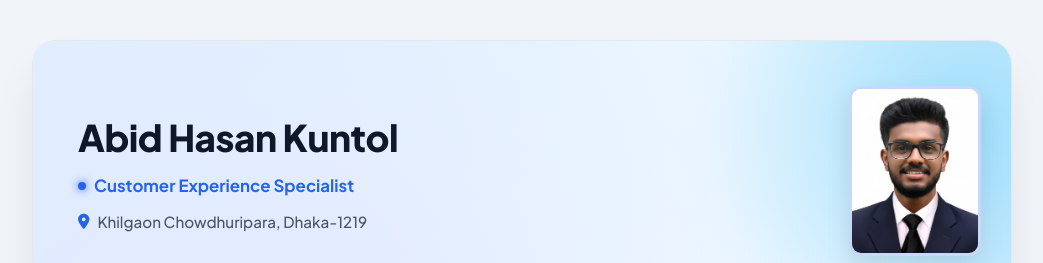
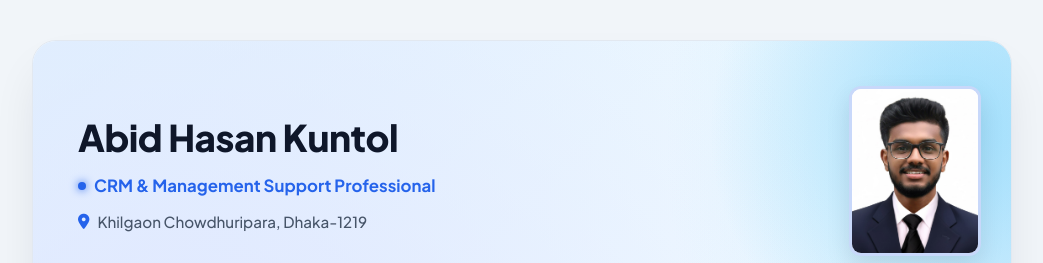
Before and after one commit to kuntolhasan/contact-info, a plain HTML site: page index.html in a window 1280 px wide. Shown: the top 263 px of the page, without its empty margins (118-1161 px from the left). Drawn offline with Linux system fonts and the light colour scheme.

Commit message:
index.html

```diff
--- a/index.html
+++ b/index.html
@@ -438,7 +438,7 @@
             <div class="hero-header">
                 <div class="user-profile">
                     <h1>Abid Hasan Kuntol</h1>
-                    <div class="tagline">Customer Experience Specialist</div>
+                    <div class="tagline">CRM &amp; Management Support Professional</div>
                     <div class="address">
                         <i class="fa-solid fa-location-dot"></i>
                         <span>Khilgaon Chowdhuripara, Dhaka-1219</span>
```
